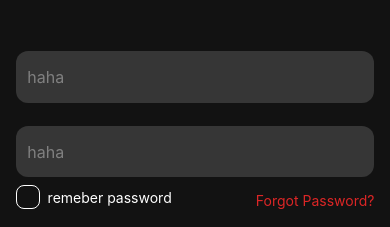
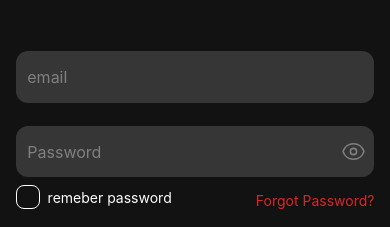
Before and after one commit to vanh6803/Vocket, a React Native app: screen /Login in a window 390 px wide. Shown: the part 230-457 px from the top of the page. Built offline with nearby package versions, Linux system fonts and the light colour scheme; what react-native would draw is missing.

Commit message:
login sreen

```diff
--- a/package.json
+++ b/package.json
@@ -11,6 +11,7 @@
   },
   "dependencies": {
     "@gorhom/bottom-sheet": "^4",
+    "@react-native-async-storage/async-storage": "^1.21.0",
     "@react-native-camera-roll/camera-roll": "^7.0.0",
     "@react-native-community/hooks": "^3.0.0",
     "@react-navigation/native": "^6.1.9",
@@ -27,6 +28,7 @@
     "react-native-image-manipulator": "^1.0.6",
     "react-native-image-picker": "^7.0.3",
     "react-native-pager-view": "^6.2.2",
+    "react-native-paper": "^5.11.4",
     "react-native-reanimated": "^3.5.4",
     "react-native-safe-area-context": "^4.7.4",
     "react-native-screens": "^3.27.0",
--- /dev/null
+++ b/src/components/Input.jsx
@@ -0,0 +1,62 @@
+import React, {useState} from 'react';
+import {View, StyleSheet, TextInput, TouchableOpacity} from 'react-native';
+import {dimen} from '../constants';
+import {colors} from '../assets/Colors';
+import * as IconOutline from 'react-native-heroicons/outline';
+import * as IconSolid from 'react-native-heroicons/solid';
+
+const Input = ({
+  placeholder,
+  onChangeText,
+  cursorColor,
+  secureTextEntry,
+  placeholderTextColor,
+  styleContainer,
+  styleInput,
+  sizeIcon,
+}) => {
+  const [showPassword, setShowPassword] = useState(true);
+  const togglePasswordVisibility = () => {
+    setShowPassword(!showPassword);
+  };
+  return (
+    <View
+      className="rounded-xl flex-row items-center"
+      style={[
+        {
+          backgroundColor: colors.bg_optacity,
+          marginHorizontal: dimen.width * 0.04,
+        },
+        styleContainer,
+      ]}>
+      <TextInput
+        placeholderTextColor={placeholderTextColor}
+        placeholder={placeholder}
+        className=" text-white text-base flex-1"
+        cursorColor={cursorColor}
+        onChangeText={onChangeText}
+        style={[
+          {
+            paddingHorizontal: dimen.width * 0.03,
+            padding: dimen.width * 0.035,
+          },
+          styleInput,
+        ]}
+        secureTextEntry={secureTextEntry && showPassword}
+      />
+      {secureTextEntry ? (
+        <TouchableOpacity className="p-2" onPress={togglePasswordVisibility}>
+          {showPassword ? (
+            <IconOutline.EyeIcon color={'gray'} size={sizeIcon || 25} />
+          ) : (
+            <IconOutline.EyeSlashIcon color={'gray'} size={sizeIcon || 25} />
+          )}
+        </TouchableOpacity>
+      ) : null}
+    </View>
+  );
+};
+
+const styles = StyleSheet.create({});
+
+export default Input;
--- a/src/screens/Login.jsx
+++ b/src/screens/Login.jsx
@@ -7,29 +7,77 @@ import {
   Keyboard,
   TouchableOpacity,
   StyleSheet,
+  ActivityIndicator,
 } from 'react-native';
-import React, {useState} from 'react';
+import React, {useEffect, useRef, useState} from 'react';
 import {colors} from '../assets/Colors';
-import {dimen} from '../constants';
+import {BASE_URL, dimen} from '../constants';
 import {icons} from '../assets/icons';
 import CricleButton from '../components/CricleButton';
 import {globals} from './../styles/Global';
 import CheckBox from '../components/CheckBox';
 import {useNavigation} from '@react-navigation/native';
+import Input from '../components/Input';
+import axios from 'axios';
+import AsyncStorage from '@react-native-async-storage/async-storage';
+import Snackbar from 'react-native-snackbar';
 
 export default function Login() {
   const navigation = useNavigation();
   const [check, setCheck] = useState(false);
   const [email, setEmail] = useState();
   const [password, setPassword] = useState();
+  const [loading, setLoading] = useState(false);
+  const [checkLogin, setCheckLogin] = useState(false);
+
+  useEffect(() => {
+    setCheckLogin(true);
+    // Check if a token exists in local storage
+    AsyncStorage.getItem('token').then(token => {
+      if (token) {
+        // Token exists, navigate to the 'Main' screen
+        setCheckLogin(false);
+        nextScreen('Main');
+      } else {
+        setCheckLogin(false);
+      }
+    });
+  }, []);
 
   const handleCheckBox = () => {
     setCheck(!check);
-    console.log(check);
   };
 
   const nextScreen = nameScreen => {
     navigation.replace(nameScreen);
+  };
+
+  const handleLogin = () => {
+    setLoading(true);
+    let data = {
+      email: email,
+      password: password,
+    };
+    console.log(data);
+    axios
+      .post(`${BASE_URL}api/login`, data)
+      .then(async response => {
+        console.log(response.data);
+        setLoading(false);
+        const data = response.data;
+        await AsyncStorage.setItem('token', data.token);
+        nextScreen('Main');
+      })
+      .catch(error => {
+        setLoading(false);
+        if (error.response) {
+          Snackbar.show({
+            text: error.response.data.message,
+            duration: Snackbar.LENGTH_SHORT,
+            textColor: '#FF3838',
+          });
+        }
+      });
   };
 
   return (
@@ -54,31 +102,25 @@ export default function Login() {
           className="flex-1"
           // style={{paddingTop: dimen.width * 0.06}}
         >
-          <TextInput
+          <Input
+            placeholder={'email'}
             placeholderTextColor={'gray'}
-            placeholder="haha"
-            className="rounded-xl text-white text-base"
             cursorColor={'#FFFFFF'}
-            style={{
-              backgroundColor: colors.bg_optacity,
-              marginHorizontal: dimen.width * 0.04,
-              paddingHorizontal: dimen.width * 0.03,
-              padding: dimen.width * 0.035,
+            onChangeText={text => {
+              setEmail(text);
             }}
           />
-          <TextInput
+          <Input
+            placeholder={'Password'}
             placeholderTextColor={'gray'}
-            placeholder="haha"
-            className="rounded-xl text-white text-base"
             cursorColor={'#FFFFFF'}
-            style={{
-              backgroundColor: colors.bg_optacity,
+            styleContainer={{
               marginTop: dimen.width * 0.06,
-              marginHorizontal: dimen.width * 0.04,
-              paddingHorizontal: dimen.width * 0.03,
-              padding: dimen.width * 0.035,
             }}
-            secureTextEntry
+            secureTextEntry={true}
+            onChangeText={text => {
+              setPassword(text);
+            }}
           />
           {/* section remember and forgot password */}
           <View
@@ -96,14 +138,18 @@ export default function Login() {
           </View>
           {/* login */}
           <TouchableOpacity
-            onPress={() => nextScreen('Main')}
-            className="justify-center items-center rounded-3xl"
+            onPress={handleLogin}
+            className="flex-row justify-center items-center rounded-3xl"
+            disabled={!email || !password || loading ? true : false}
             style={{
               backgroundColor: colors.primary,
               marginTop: dimen.width * 0.06,
               marginHorizontal: dimen.width * 0.04,
               padding: dimen.width * 0.03,
             }}>
+            {loading ? (
+              <ActivityIndicator color={'white'} className="px-1" />
+            ) : null}
             <Text className="text-white text-base">Login</Text>
           </TouchableOpacity>
           {/* section register */}
@@ -142,6 +188,17 @@ export default function Login() {
             />
           </View>
         </View>
+        {checkLogin ? (
+          <View
+            className="absolute justify-center items-center"
+            style={{
+              width: dimen.width,
+              height: dimen.height,
+              backgroundColor: 'rgba(60,60,60,0.4)',
+            }}>
+            <ActivityIndicator size={'large'} color={'white'} />
+          </View>
+        ) : null}
       </View>
     </TouchableWithoutFeedback>
   );
--- a/src/screens/Main.jsx
+++ b/src/screens/Main.jsx
@@ -7,13 +7,23 @@ import {useDispatch, useSelector} from 'react-redux';
 import {fetchPostRequest} from '../redux/action/Post';
 import PageAction from '../features/PageAction';
 import PageContents from '../features/PageContents';
+import AsyncStorage from '@react-native-async-storage/async-storage';
 
 export default function Main() {
   const navigation = useNavigation();
   const [currentPage, setCurrentPage] = useState(0);
+  const [token, setToken] = useState();
   const pageRef = useRef();
   const dispatch = useDispatch();
   const [isUserLoggedIn, setIsUserLoggedIn] = useState(false);
+
+  useEffect(() => {
+    getToken();
+  }, []);
+
+  const getToken = async () => {
+    const token = await AsyncStorage.getItem('token');
+  };
 
   useEffect(() => {
     dispatch(fetchPostRequest());
```
